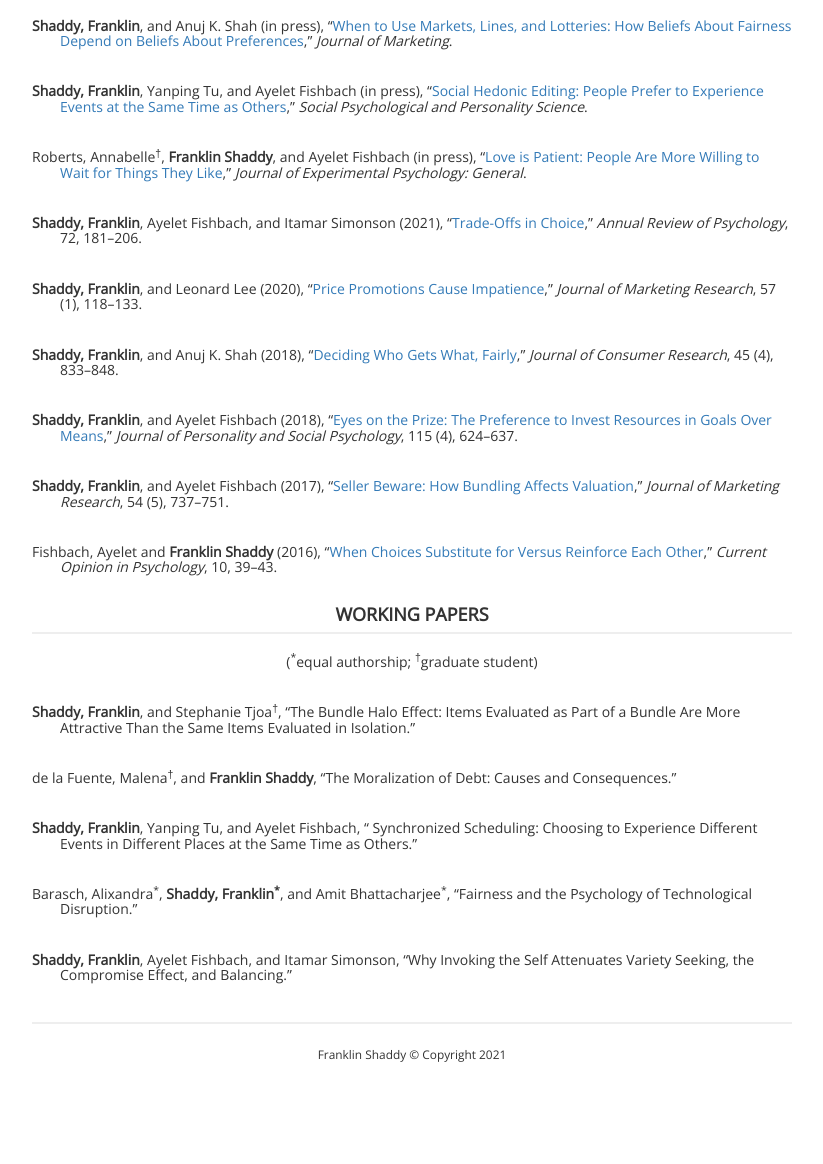
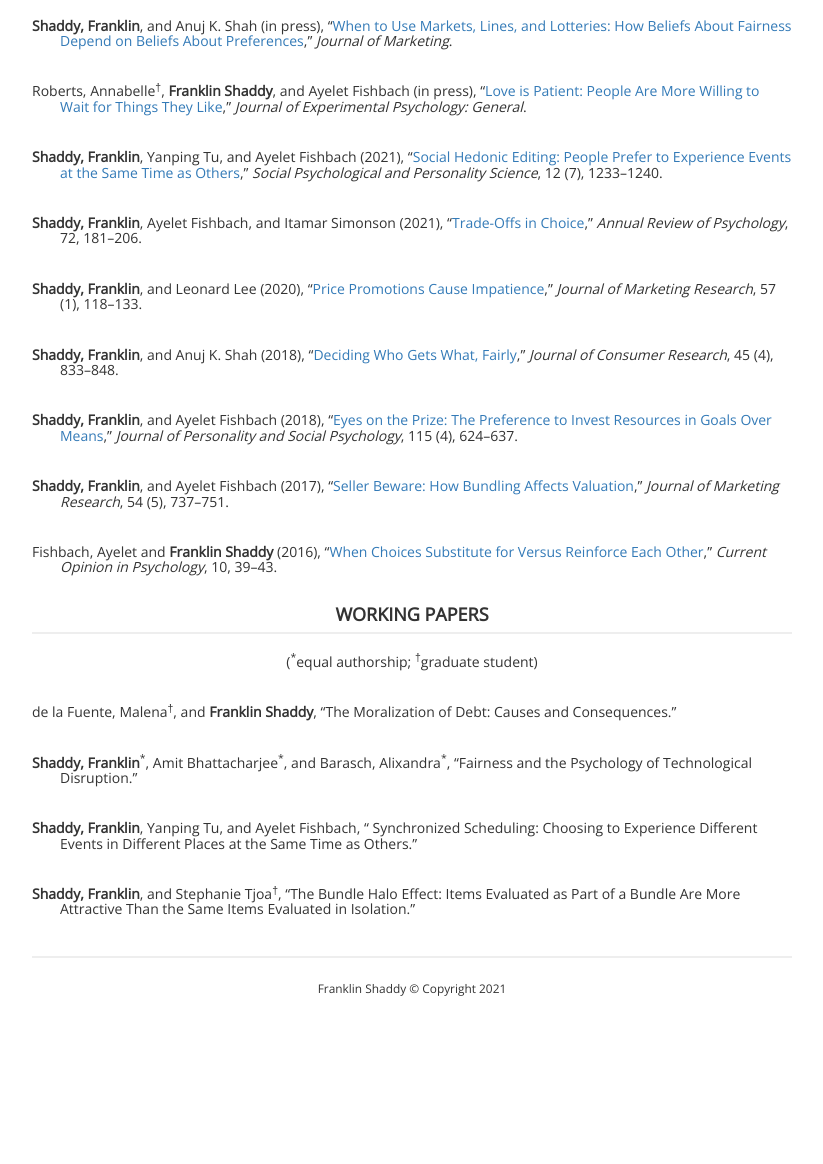
Before and after one commit to fshaddy/fshaddy.github.io, a plain HTML site: page research.html in a window 1280 px wide. Shown: the part 263-1427 px from the top of the page, without its empty margins (228-1051 px from the left). After the commit the page ends 1361 px from the top, so only its background shows below. Drawn offline with nearby package versions, Linux system fonts and the light colour scheme.

Commit message:
Update research.html

```diff
--- a/research.html
+++ b/research.html
@@ -34,9 +34,9 @@
 
             <h3 class="research-header"><span class="authors">Shaddy, Franklin</span>, and Anuj K. Shah (in press), &ldquo;<a href=./assets/markets_lines_lotteries.pdf>When to Use Markets, Lines, and Lotteries: How Beliefs About Fairness Depend on Beliefs About Preferences</a>,&rdquo; <i>Journal of Marketing</i>. </h3>
 
-<h3 class="research-header"><span class="authors">Shaddy, Franklin</span>, Yanping Tu, and Ayelet Fishbach (in press), &ldquo;<a href=./assets/social_editing.pdf>Social Hedonic Editing: People Prefer to Experience Events at the Same Time as Others</a>,&rdquo; <i>Social Psychological and Personality Science</i>. </h3>
+            <h3 class="research-header">Roberts, Annabelle<sup>†</sup>, <span class="authors">Franklin Shaddy</span>, and Ayelet Fishbach (in press), &ldquo;<a href=./assets/liking_patience.pdf>Love is Patient: People Are More Willing to Wait for Things They Like</a>,&rdquo; <i>Journal of Experimental Psychology: General</i>. </h3>
 
- 			<h3 class="research-header">Roberts, Annabelle<sup>†</sup>, <span class="authors">Franklin Shaddy</span>, and Ayelet Fishbach (in press), &ldquo;<a href=./assets/liking_patience.pdf>Love is Patient: People Are More Willing to Wait for Things They Like</a>,&rdquo; <i>Journal of Experimental Psychology: General</i>. </h3>
+            <h3 class="research-header"><span class="authors">Shaddy, Franklin</span>, Yanping Tu, and Ayelet Fishbach (2021), &ldquo;<a href=./assets/social_editing.pdf>Social Hedonic Editing: People Prefer to Experience Events at the Same Time as Others</a>,&rdquo; <i>Social Psychological and Personality Science</i>, 12 (7), 1233–1240. </h3>
 
             <h3 class="research-header"><span class="authors">Shaddy, Franklin</span>, Ayelet Fishbach, and Itamar Simonson (2021), &ldquo;<a href=./assets/tradeoffs.pdf>Trade-Offs in Choice</a>,&rdquo; <i>Annual Review of Psychology</i>, 72, 181–206.</h3>
 
@@ -56,15 +56,13 @@
 
 <h3 class="research-header"><center>(<sup>*</sup>equal authorship; <sup>†</sup>graduate student)</center></h3>
 
-<h3 class="research-header"><span class="authors">Shaddy, Franklin</span>, and Stephanie Tjoa<sup>†</sup>, &ldquo;The Bundle Halo Effect: Items Evaluated as Part of a Bundle Are More Attractive Than the Same Items Evaluated in Isolation.&rdquo; </h3>
+            <h3 class="research-header">de la Fuente, Malena<sup>†</sup>, and <span class="authors">Franklin Shaddy</span>, &ldquo;The Moralization of Debt: Causes and Consequences.&rdquo; </h3>
 
-<h3 class="research-header">de la Fuente, Malena<sup>†</sup>, and <span class="authors">Franklin Shaddy</span>, &ldquo;The Moralization of Debt: Causes and Consequences.&rdquo; </h3>
+            <h3 class="research-header"><span class="authors">Shaddy, Franklin</span><sup>*</sup>, Amit Bhattacharjee<sup>*</sup>, and Barasch, Alixandra<sup>*</sup>, &ldquo;Fairness and the Psychology of Technological Disruption.&rdquo; </h3>
 
             <h3 class="research-header"><span class="authors">Shaddy, Franklin</span>, Yanping Tu, and Ayelet Fishbach, &ldquo; Synchronized Scheduling: Choosing to Experience Different Events in Different Places at the Same Time as Others.&rdquo; </h3>
 
-<h3 class="research-header">Barasch, Alixandra<sup>*</sup>, <span class="authors">Shaddy, Franklin<sup>*</sup></span>, and Amit Bhattacharjee<sup>*</sup>, &ldquo;Fairness and the Psychology of Technological Disruption.&rdquo; </h3>
-
-<h3 class="research-header"><span class="authors">Shaddy, Franklin</span>, Ayelet Fishbach, and Itamar Simonson, &ldquo;Why Invoking the Self Attenuates Variety Seeking, the Compromise Effect, and Balancing.&rdquo; </h3>
+            <h3 class="research-header"><span class="authors">Shaddy, Franklin</span>, and Stephanie Tjoa<sup>†</sup>, &ldquo;The Bundle Halo Effect: Items Evaluated as Part of a Bundle Are More Attractive Than the Same Items Evaluated in Isolation.&rdquo; </h3>
 
 <br>
 <h2 class="page-header"></h2>
```
Lines whose indentation alone changed are shown as unchanged.
